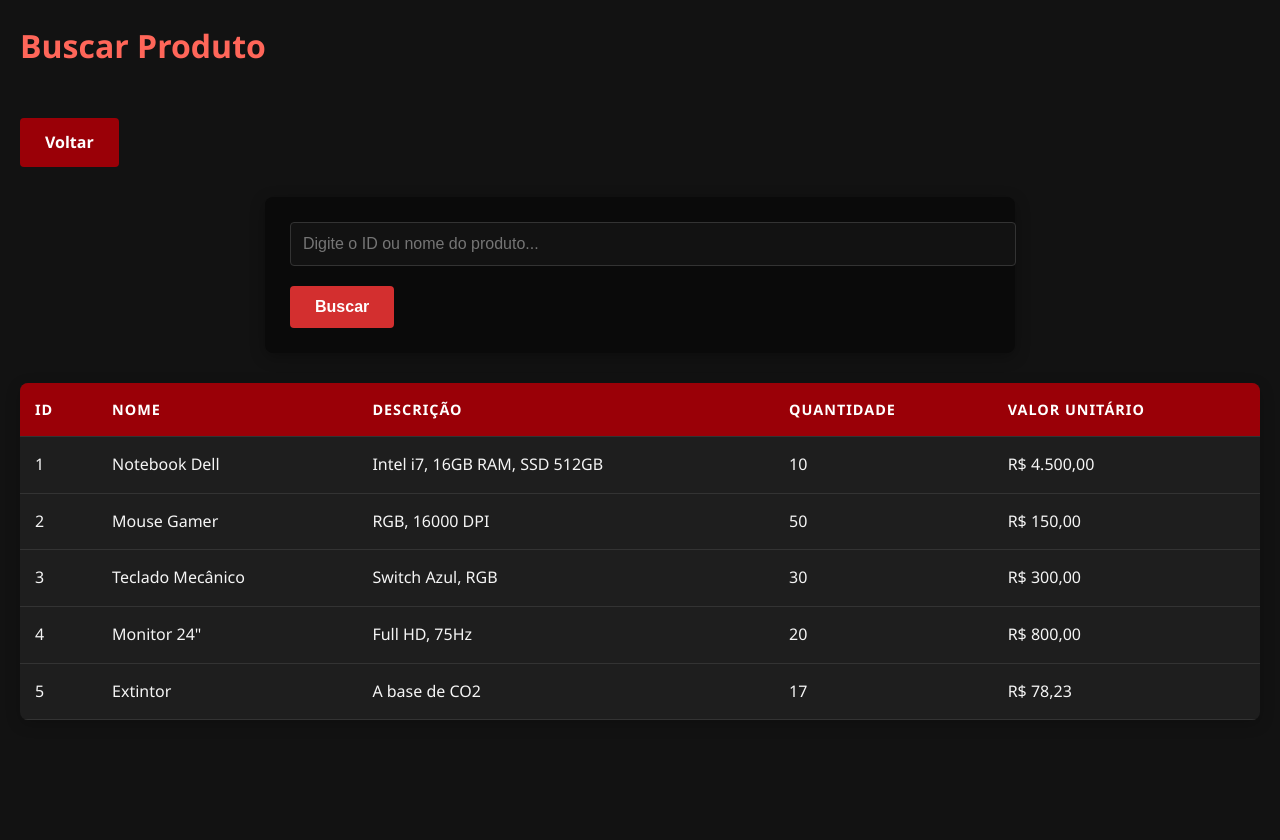
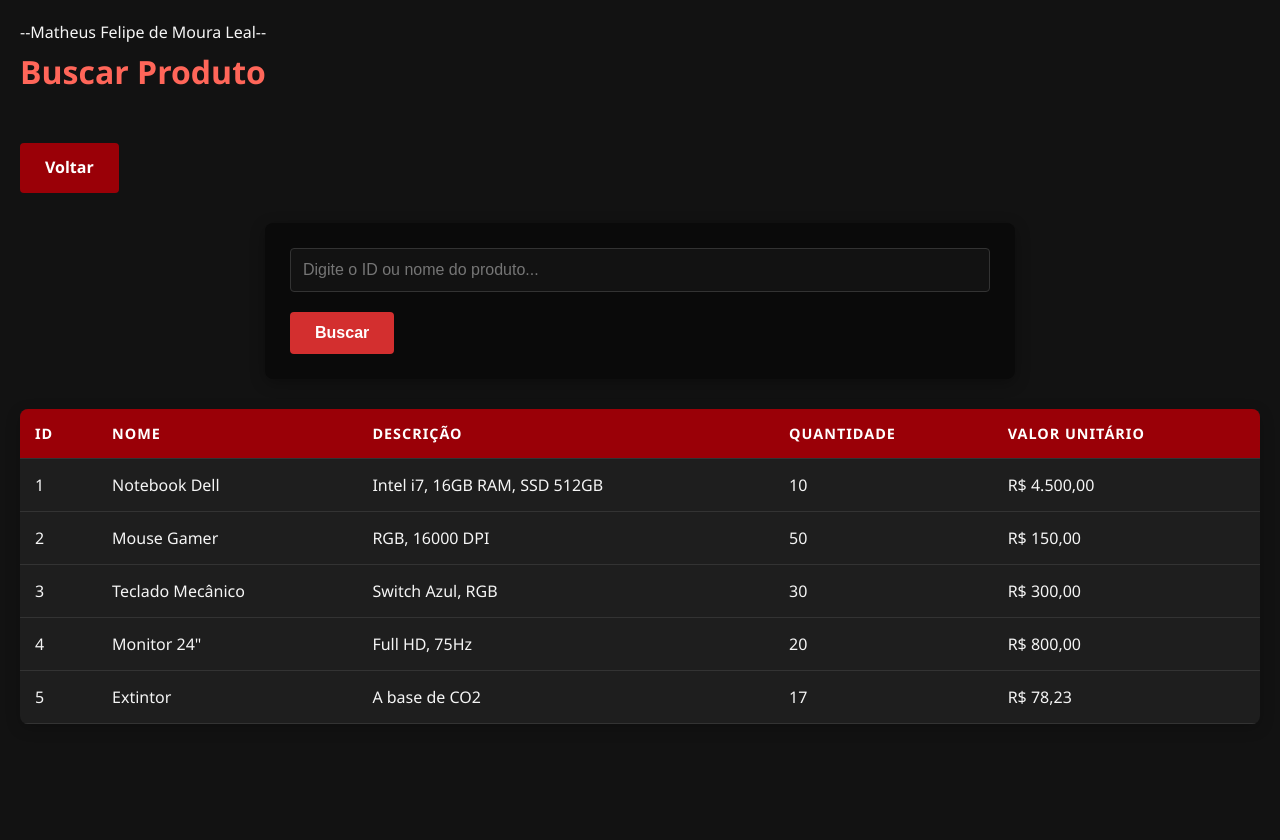
Before and after one commit to Mattat003/Avaliacao-Senai, a PHP site: page /buscar_produto.php in a window 1280 px wide. Run offline with PHP 8.4, Linux system fonts and the light colour scheme; data comes from the database, SQL or seed files in the repository.

Commit message:
Add cabeçalho

```diff
--- a/alterar_produto.php
+++ b/alterar_produto.php
@@ -1,3 +1,5 @@
+--Matheus Felipe de Moura Leal--
+
 <?php
 session_start();
 require 'conexao.php';
--- a/buscar_produto.php
+++ b/buscar_produto.php
@@ -1,3 +1,5 @@
+--Matheus Felipe de Moura Leal--
+
 <?php
 require_once 'conexao.php';
 
--- a/cadastro_produto.php
+++ b/cadastro_produto.php
@@ -1,3 +1,5 @@
+--Matheus Felipe de Moura Leal--
+
 <?php
     session_start();
     require_once 'conexao.php';
--- a/estilo.css
+++ b/estilo.css
@@ -1,3 +1,5 @@
+/*--Matheus Felipe de Moura Leal--*/
+
 /* styles.css - Tema Escuro com Vermelho (Unificado) */
 :root {
     --bg-dark: #121212;
--- a/excluir_produto.php
+++ b/excluir_produto.php
@@ -1,3 +1,5 @@
+--Matheus Felipe de Moura Leal--
+
 <?php
 session_start();
 require 'conexao.php';
--- a/processa_alteracao_produto.php
+++ b/processa_alteracao_produto.php
@@ -1,3 +1,5 @@
+--Matheus Felipe de Moura Leal--
+
 <?php
 require_once 'conexao.php';
 
```
